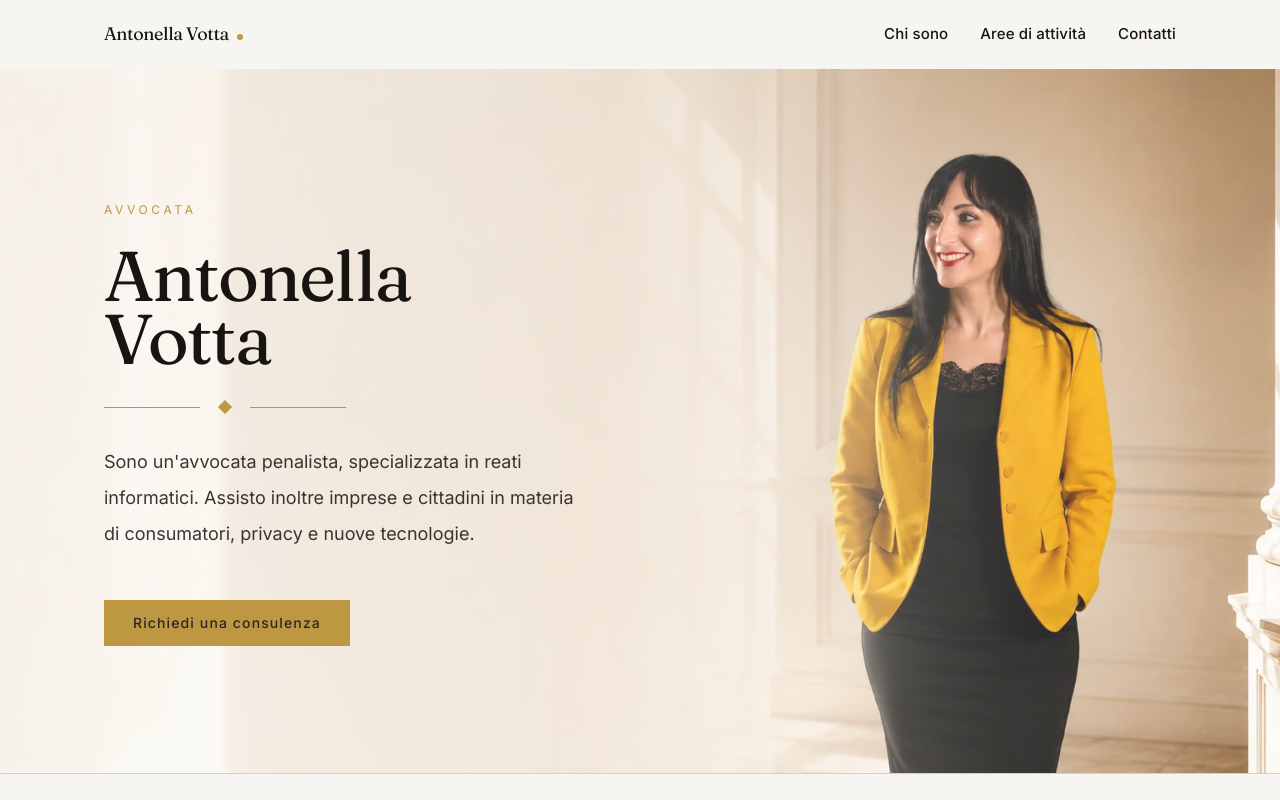
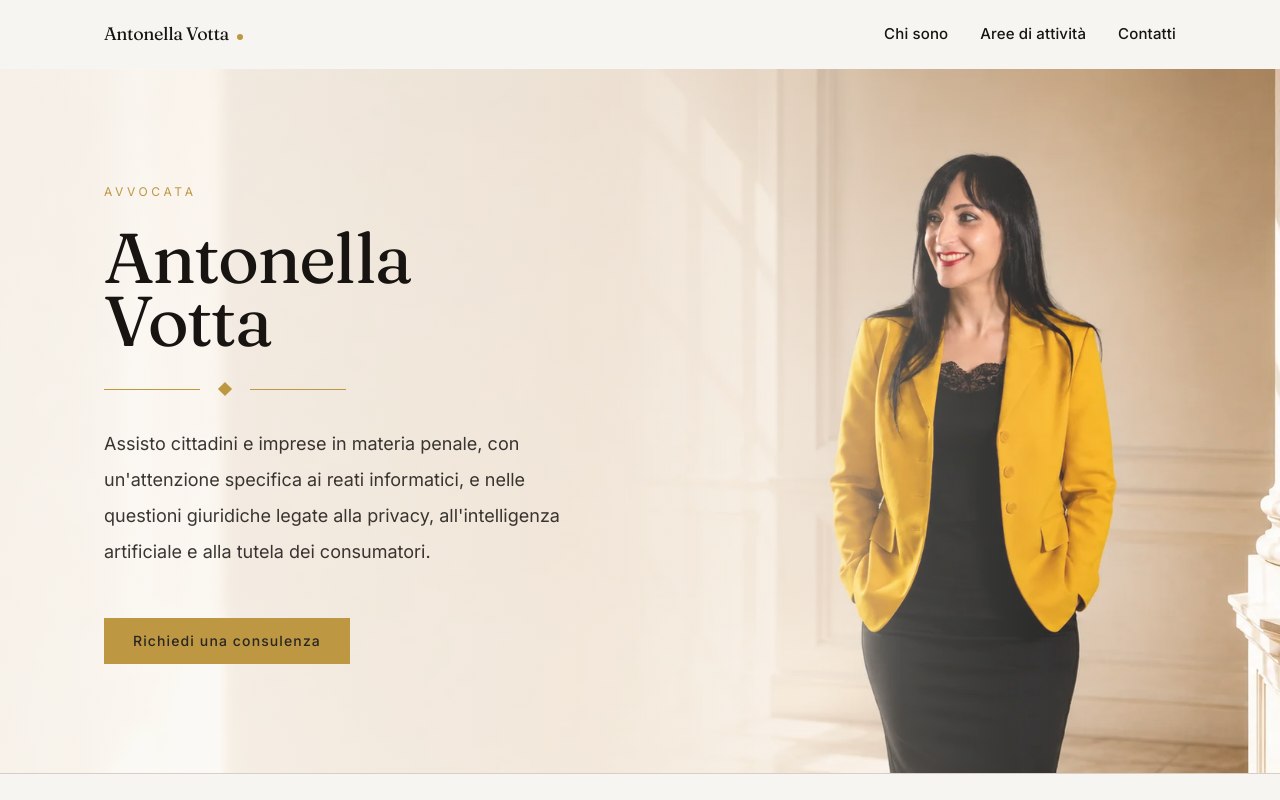
Before and after one commit to lousalome1/antonellavotta-website, a Next.js app: page / in a window 1280 px wide. Shown: the top 800 px of the page. Built offline with nearby package versions, Linux system fonts and the light colour scheme.

Commit message:
Refine homepage hero copy and positioning

```diff
--- a/components/hero-section.tsx
+++ b/components/hero-section.tsx
@@ -60,9 +60,7 @@ export function HeroSection() {
 
           {/* Testo */}
           <p className="mt-8 max-w-[30rem] text-lg leading-9 text-foreground/85">
-            Sono un'avvocata penalista, specializzata in reati informatici.
-            Assisto inoltre imprese e cittadini in materia di consumatori,
-            privacy e nuove tecnologie.
+            Assisto cittadini e imprese in materia penale, con un'attenzione specifica ai reati informatici, e nelle questioni giuridiche legate alla privacy, all'intelligenza artificiale e alla tutela dei consumatori.
           </p>
 
           {/* Bottone */}
```
